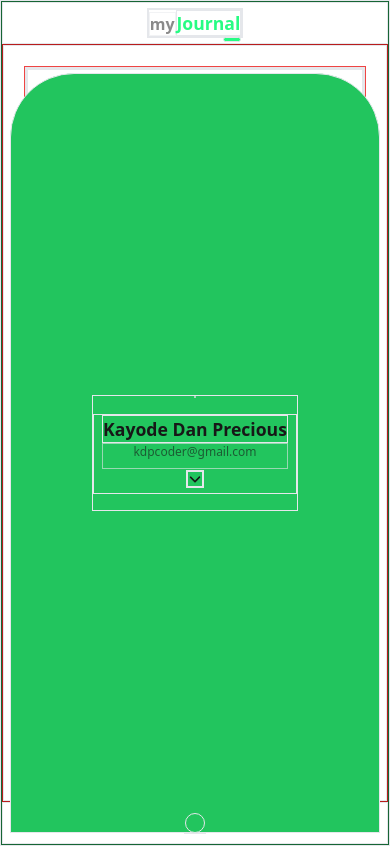
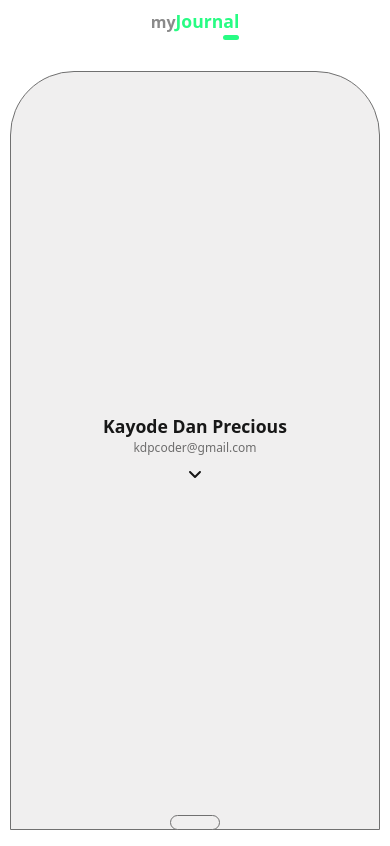
Before and after one commit to danprecious/my_journal, a Next.js app: page / in a window 390 px wide. Both pictures are taken after a click on the button 195 px from the left and 822 px from the top of the page. Built offline with nearby package versions, Linux system fonts and the light colour scheme.

Commit message:
fixed themes on mobile menu

```diff
--- a/src/app/globals.css
+++ b/src/app/globals.css
@@ -3,11 +3,12 @@
 @tailwind utilities;
 
 *{
-  @apply border
+  /* @apply border */
 }
 
 :root {
   --background: #ffffff;
+  --background-shade: #f0efef;
   --textColor: #171717;
   --btnColor: #27FC83;
   --btnText: black;
@@ -17,7 +18,8 @@
 
 
 :root[theme="dark"] {
-  background-color: #0a0a0a;
+  --background: #0a0a0a;
+  --background-shade: #1A1A19;
   --textColor: white;
   --btnColor: #27FC83;
   --btnText: black;
@@ -25,6 +27,7 @@
 }
 :root[theme="dark-contrast"] {
   --background: #0a0a0a;
+  --background-shade: #1A1A19;
   --textColor: white;
   --btnColor: #27FC83;
   --btnText: black;
@@ -32,6 +35,7 @@
 }
 :root[theme="dark-dim"] {
   --background: #23221C;
+  --background-shade: #1A1A19;
   --textColor: #DBD1D1;
   --btnColor: #27FC83;
   --btnText: black;
@@ -41,6 +45,7 @@
 
 :root[theme="serpia-contrast"] {
   --background: #D1AF27;
+  --background-shade: #dab937;
   --textColor: black;
   --btnColor: black;
   --btnText: white;
@@ -49,6 +54,7 @@
 }
 :root[theme="serpia-lighter"] {
   --background: #FFECA1;
+  --background-shade: #FFECA1;
   --textColor: black;
   --btnColor: black;
   --btnText: white;
@@ -58,6 +64,7 @@
 
 :root[theme = "grayscale"] {
   --background: #F1F1F1;
+  --background-shade: #ffffff;
   --textColor: black;
   --border: #707070;
   --btnColor: black;
@@ -68,16 +75,17 @@
 @media (prefers-color-scheme: dark) {
   :root {
     --background: #0a0a0a;
+    --background-shade: #1A1A19;
     --textColor: #ededed;
     --btnColor: #27FC83;
     --btnText: black;
-    --border: #707070;
+    --border: #70707067;
   }
 }
 
 
   .comp-border{
-    @apply border-solid border-[var(--border)] border-opacity-15 border-[1.5px];
+    @apply border-solid border-[var(--border)] border-opacity-5 border-[1px];
   }
 
   .btn{
--- a/src/app/page.tsx
+++ b/src/app/page.tsx
@@ -2,7 +2,7 @@ import WritingForm from "@/components/writingInterface/writingForm";
 
 export default function Home() {
   return (
-    <section className="w-full h-full  justify-center border-red-500">
+    <section className="w-full h-full flex items-center justify-center border-red-500">
       <WritingForm />
     </section>
   );
--- a/src/components/mobileMenuBar/index.tsx
+++ b/src/components/mobileMenuBar/index.tsx
@@ -9,13 +9,15 @@ const MobileMenuBar = () => {
   return (
     <div className="relative flex justify-center items-center flex-col">
       {menuOpen && (
-        <div className="absolute bottom-0 bg-green-500 h-[90vh] w-[95vw] rounded-t-[4em] p-md flex justify-center items-center">
+        <div className="absolute bottom-0 bg-backgroundShade comp-border h-[90vh] w-[95vw] rounded-t-[4em] p-md flex justify-center items-center">
           <Profile />
+
+
         </div>
       )}
       <button
         onClick={() => setMenuOpen(!menuOpen)}
-        className="z-50 rounded-full h-[20px] w-[20px] bg-green-500 hover: "
+        className="z-50 rounded-[5em] h-[15px] w-[50px] bg-backgroundShade comp-border hover: "
       ></button>
     </div>
   );
--- a/src/components/sideBar/profile.tsx
+++ b/src/components/sideBar/profile.tsx
@@ -5,6 +5,8 @@ import { BiArrowToBottom } from "react-icons/bi";
 import { BsArrow90DegDown } from "react-icons/bs";
 import {
   FaAngleDown,
+  FaAnglesUp,
+  FaAngleUp,
   FaArrowDownAZ,
   FaArrowDownShortWide,
 } from "react-icons/fa6";
@@ -72,7 +74,7 @@ const Profile = () => {
         <h3 className="font-bold text-[1.1rem]">Kayode Dan Precious</h3>
         <p className="opacity-60 text-xs pb-2">kdpcoder@gmail.com</p>
         <button className="" onClick={() => setDropDown(!dropDown)}>
-          <FaAngleDown />
+         {dropDown ?  <FaAngleUp /> : <FaAngleDown />  }
         </button>
         {dropDown && (
           <div className="relative w-full">
--- a/src/components/writingInterface/writingForm.tsx
+++ b/src/components/writingInterface/writingForm.tsx
@@ -31,7 +31,7 @@ const WritingForm = () => {
 
 
         {!textAreaActive && (
-         <p className="mb-5 text-[1.5rem] text-center">"Start Wrting..."</p>
+         <p className="mb-5 text-[1.5rem] text-center lg:text-left">"Start Wrting..."</p>
         )}
         </div>
       <textarea
--- a/tailwind.config.ts
+++ b/tailwind.config.ts
@@ -10,6 +10,7 @@ export default {
     extend: {
       colors: {
         background: "var(--background)",
+        backgroundShade: "var(--background-shade)",
         textColor: "var(--textColor)",
         btnColor: "var(--btnColor)",
         btnText: "var(--btnText)",
```
